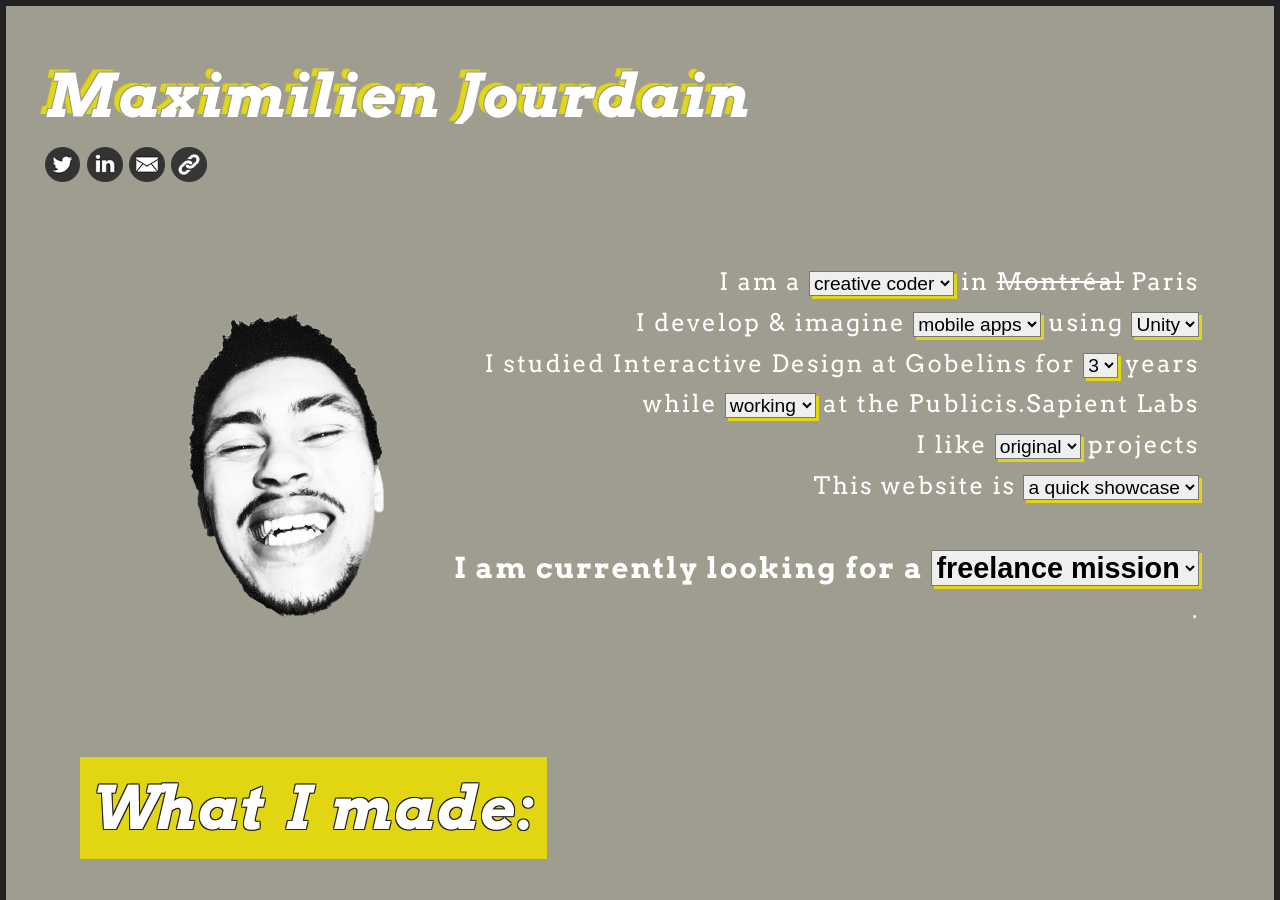
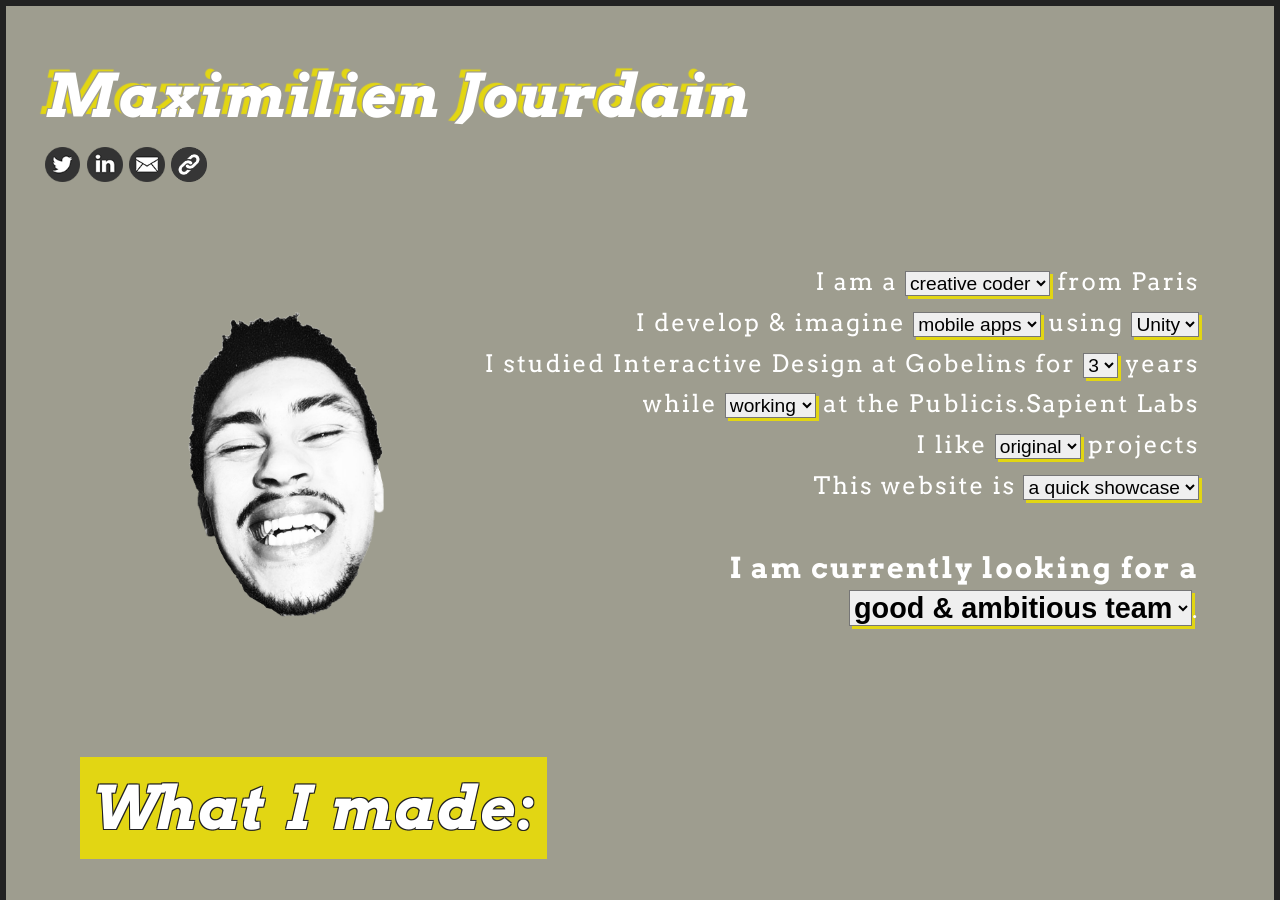
Before and after one commit to karolsenami/karolsenami.github.io, a Jekyll site: the page built from index.html, in a window 1280 px wide and 900 px high. Built offline with Jekyll 4.4.1, drawn with Linux system fonts in a browser that asks for light colours; a style sheet for code colours, icons or effects is not loaded.

Commit message:
Update index.html

```diff
--- a/index.html
+++ b/index.html
@@ -24,7 +24,7 @@ layout: default
         <select class="select-iam width">
                <option class="widthTempOption"></option>
         </select>
-         in <del>Montréal</del> Paris</br>
+         from Paris</br>
         I develop & imagine
         <select class="select-develop">
           <optgroup>
@@ -109,11 +109,11 @@ layout: default
         <span class="contract">I am currently looking for a</span>
         <select class="select-contract contract">
           <optgroup>
-            <option value="freelance">freelance mission</option>
             <option value="good team">good & ambitious team</option>
             <option value="productive studio">productive studio</option>
             <option value="Paris-based studio">Paris-based studio</option>
             <option value="modern-thinking clients">modern-thinking clients</option>
+            <option value="freelance">freelance mission</option>
           </optgroup>
         </select>.
         <select class="select-contract width contract">
```
